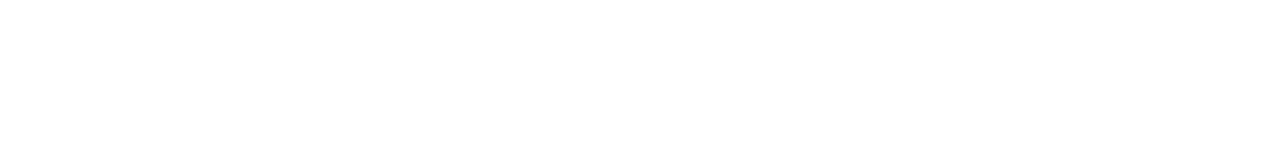
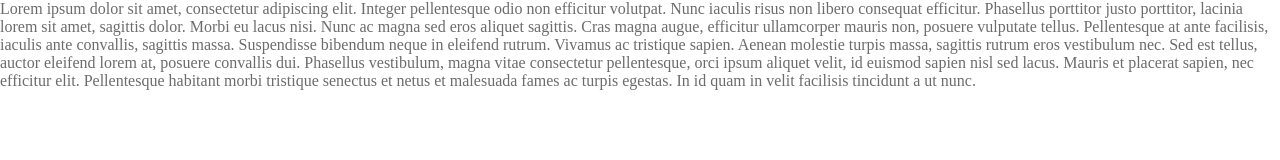
Before and after one commit to Lucas-Morais-Gomes/travelgram, a plain HTML site: page index.html in a window 1280 px wide. Drawn offline with Linux system fonts and the light colour scheme.

Commit message:
initial style

```diff
--- a/index.html
+++ b/index.html
@@ -6,5 +6,22 @@
     <title>Document</title>
     <link rel="stylesheet" href="styles/index.css" />
   </head>
-  <body></body>
+  <body>
+    <p>
+      Lorem ipsum dolor sit amet, consectetur adipiscing elit. Integer
+      pellentesque odio non efficitur volutpat. Nunc iaculis risus non libero
+      consequat efficitur. Phasellus porttitor justo porttitor, lacinia lorem
+      sit amet, sagittis dolor. Morbi eu lacus nisi. Nunc ac magna sed eros
+      aliquet sagittis. Cras magna augue, efficitur ullamcorper mauris non,
+      posuere vulputate tellus. Pellentesque at ante facilisis, iaculis ante
+      convallis, sagittis massa. Suspendisse bibendum neque in eleifend rutrum.
+      Vivamus ac tristique sapien. Aenean molestie turpis massa, sagittis rutrum
+      eros vestibulum nec. Sed est tellus, auctor eleifend lorem at, posuere
+      convallis dui. Phasellus vestibulum, magna vitae consectetur pellentesque,
+      orci ipsum aliquet velit, id euismod sapien nisl sed lacus. Mauris et
+      placerat sapien, nec efficitur elit. Pellentesque habitant morbi tristique
+      senectus et netus et malesuada fames ac turpis egestas. In id quam in
+      velit facilisis tincidunt a ut nunc.
+    </p>
+  </body>
 </html>
--- a/styles/global.css
+++ b/styles/global.css
@@ -3,3 +3,19 @@
   padding: 0;
   box-sizing: border-box;
 }
+
+:root {
+  --brand-color: #ef5f4c;
+  --background-color: #ffffff;
+  --surface-color: #f5f5f5;
+  --skeleton-color: #d9d9d9;
+  --shape-transparency: #ffffff8f;
+  --text-color-primary: #313131;
+  --text-color-secondary: #6c6c6c;
+  --font-family: Poppins;
+}
+
+body {
+  color: var(--text-color-secondary);
+  background-color: var(--background-color);
+}
```
Also changed, not shown: assets/AirplaneTilt.svg (added), assets/Image 01.png (added), assets/Image 02.png (added), assets/Image 03.png (added), assets/Image 04.png (added), assets/Image 05.png (added), assets/Image 06.png (added), assets/Image 07.png (added), assets/Image 08.png (added), assets/Image 09.png (added), assets/Image 10.png (added), assets/Image 11.png (added), assets/Image.svg (added), assets/Logo.svg (added), 2 more files, 1 other file.
